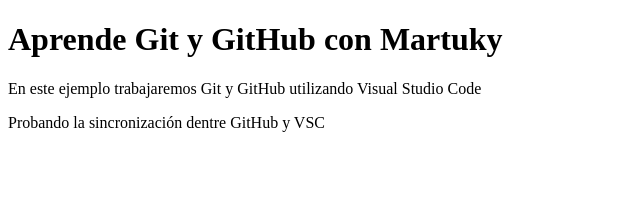
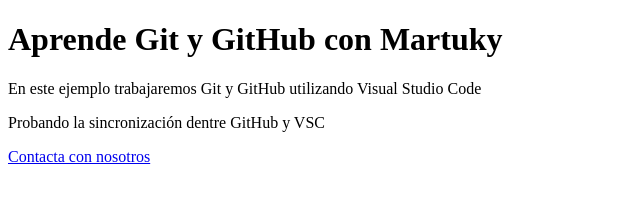
Before and after one commit to HugoGarciaArias1982/miproyectito, a plain HTML site: page index.html in a window 1280 px wide. Shown: the whole page, without its empty margins (0-640 px from the left). Drawn offline with Linux system fonts and the light colour scheme.

Commit message:
Añadido un enlace a contacto.html

```diff
--- a/index.html
+++ b/index.html
@@ -11,5 +11,6 @@
     <h1>Aprende Git y GitHub con Martuky</h1>
     <p>En este ejemplo trabajaremos Git y GitHub utilizando Visual Studio Code</p>
     <p>Probando la sincronización dentre GitHub y VSC</p>
+    <a href="contacto.html">Contacta con nosotros</a>
 </body>
 </html>
```
